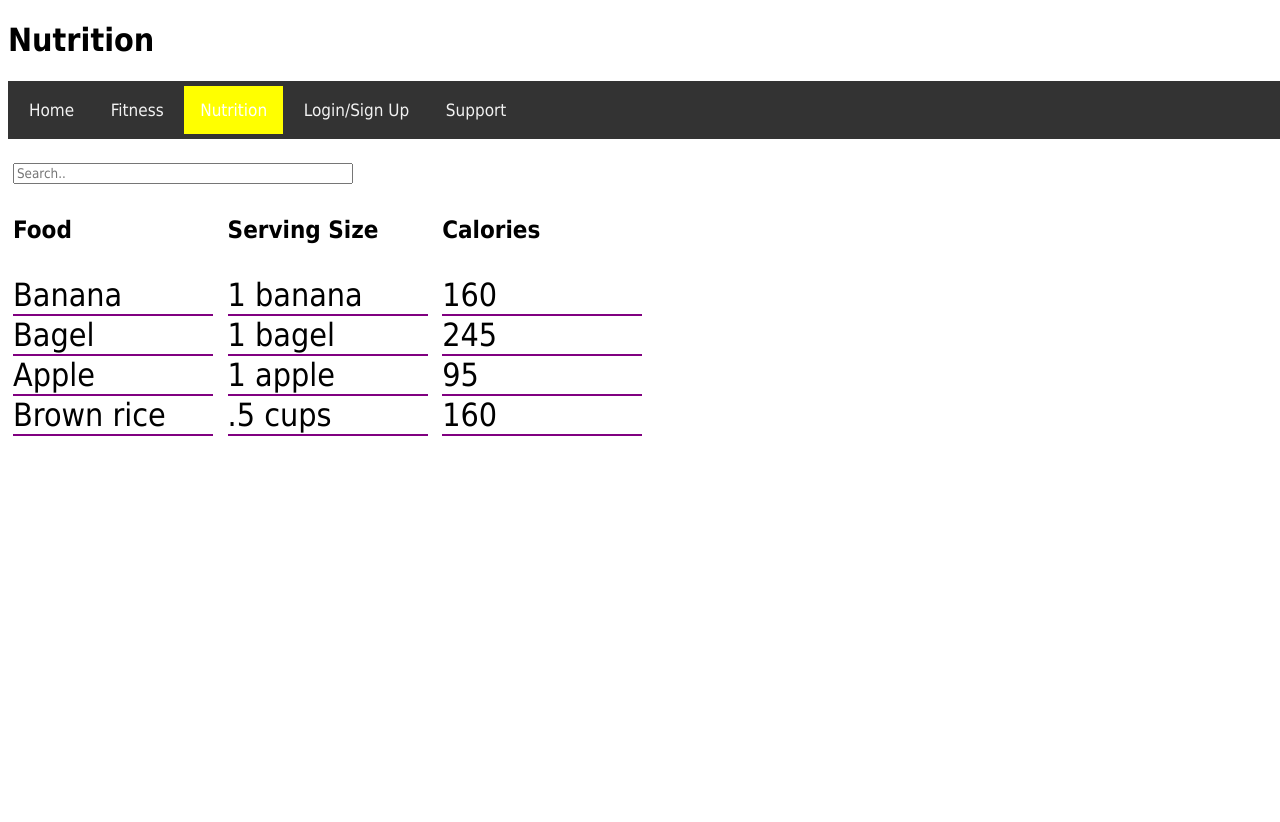
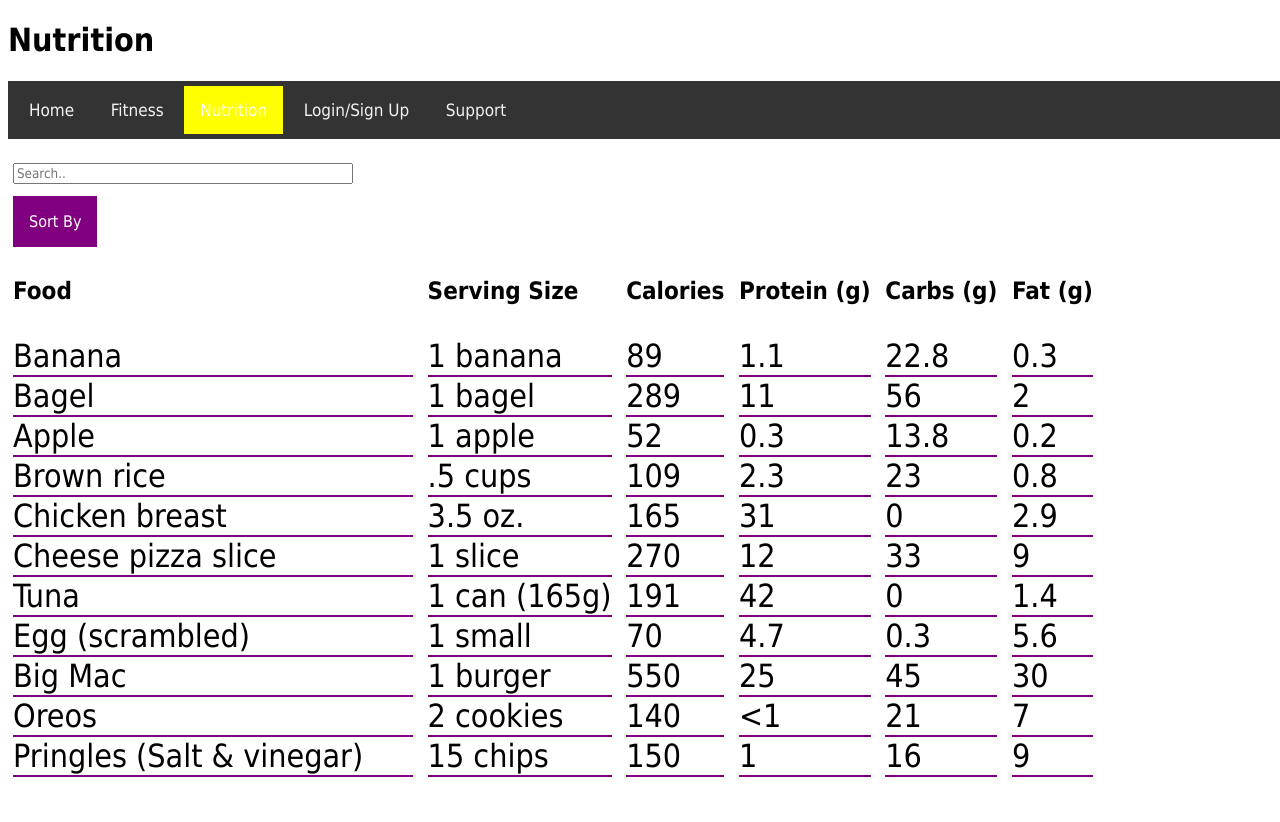
Before and after one commit to Konami-Fitness/project, a PHP site: page /nutrition.html in a window 1280 px wide. Before the commit the page ends 436 px from the top, so only its background shows below. Run offline with PHP 8.4, Linux system fonts and the light colour scheme.

Commit message:
Add files via upload

```diff
--- a/nutrition.css
+++ b/nutrition.css
@@ -1,8 +1,15 @@
 div {
 	display: inline-block;
-	width: 200px;
 	padding: 5px;
 	position: relative;
+}
+
+.numbercol {
+	width: 60px;
+}
+
+#foodname {
+	width: 400px;
 }
 
 ul {
@@ -12,8 +19,48 @@ ul {
 }
 
 ul li {
-/*	margin-top: .5em;
-	margin-bottom: .5em;*/
-/*	border-top: 1px solid purple;*/
 	border-bottom: 2px solid purple;
 }
+
+/* Dropdown Button */
+.dropbtn {
+  background-color: purple;
+  color: white;
+  padding: 16px;
+  font-size: 1em;
+  border: none;
+  margin-right:1000px;
+}
+
+/* The container <div> - needed to position the dropdown content */
+.dropdown {
+  position: relative;
+  display: inline-block;
+}
+
+/* Dropdown Content (Hidden by Default) */
+.dropdown-content {
+  display: none;
+  position: absolute;
+  background-color: #f1f1f1;
+  min-width: 160px;
+  box-shadow: 0px 8px 16px 0px rgba(0,0,0,0.2);
+  z-index: 1;
+}
+
+/* Links inside the dropdown */
+.dropdown-content a {
+  color: black;
+  padding: 12px 16px;
+  text-decoration: none;
+  display: block;
+}
+
+/* Change color of dropdown links on hover */
+.dropdown-content a:hover {background-color: #ddd;}
+
+/* Show the dropdown menu on hover */
+.dropdown:hover .dropdown-content {display: block;}
+
+/* Change the background color of the dropdown button when the dropdown content is shown */
+.dropdown:hover .dropbtn {background-color: yellow; color: purple;}
--- a/nutrition.html
+++ b/nutrition.html
@@ -17,13 +17,30 @@
     <div class="searchbar">
       <input type="text" placeholder="Search.." size="50">
     </div>
-    <div class="foodinfo">
+    <div class="dropdown">
+	  <button class="dropbtn">Sort By</button>
+	  <div class="dropdown-content">
+	    <a href="#">Name</a>
+	    <a href="#">Calories</a>
+	    <a href="#">Protein</a>
+	    <a href="#">Carbs</a>
+	    <a href="#">Fat</a>
+		</div>
+	</div>
+    <div class="foodinfo" id="foodname">
       <h2>Food</h2>
       <ul>
         <li>Banana</li>
         <li>Bagel</li>
         <li>Apple</li>
         <li>Brown rice</li>
+        <li>Chicken breast</li>
+        <li>Cheese pizza slice</li>
+        <li>Tuna</li>
+        <li>Egg (scrambled)</li>
+        <li>Big Mac</li>
+        <li>Oreos</li>
+        <li>Pringles (Salt & vinegar)</li>
       </ul>
     </div>
     <div class="foodinfo">
@@ -33,16 +50,78 @@
         <li>1 bagel</li>
         <li>1 apple</li>
         <li>.5 cups</li>
+        <li>3.5 oz.</li>
+        <li>1 slice</li>
+        <li>1 can (165g)</li>
+        <li>1 small</li>
+        <li>1 burger</li>
+        <li>2 cookies</li>
+        <li>15 chips</li>
       </ul>
     </div>
-    <div class="foodinfo">
+    <div class="foodinfo" class="numbercol">
       <h2>Calories</h2>
       <ul>
-        <li>160</li>
-        <li>245</li>
-        <li>95</li>
-        <li>160</li>
+        <li>89</li>
+        <li>289</li>
+        <li>52</li>
+        <li>109</li>
+        <li>165</li>
+        <li>270</li>
+        <li>191</li>
+        <li>70</li>
+        <li>550</li>
+        <li>140</li>
+        <li>150</li>
       </ul>
+    </div>
+    <div class="foodinfo" class="numbercol">
+    	<h2>Protein (g)</h2>
+    	<ul>
+    		<li>1.1</li>
+    		<li>11</li>
+    		<li>0.3</li>
+    		<li>2.3</li>
+    		<li>31</li>
+    		<li>12</li>
+    		<li>42</li>
+    		<li>4.7</li>
+    		<li>25</li>
+    		<li><1</li>
+    		<li>1</li>
+    	</ul>
+    </div>
+    <div class="foodinfo" class="numbercol">
+    	<h2>Carbs (g)</h2>
+    	<ul>
+    		<li>22.8</li>
+    		<li>56</li>
+    		<li>13.8</li>
+    		<li>23</li>
+    		<li>0</li>
+    		<li>33</li>
+    		<li>0</li>
+    		<li>0.3</li>
+    		<li>45</li>
+    		<li>21</li>
+    		<li>16</li>
+    	</ul>
+    </div>
+    <div class="foodinfo" class="numbercol">
+    	<h2>Fat (g)</h2>
+    	<ul>
+    		<li>0.3</li>
+    		<li>2</li>
+    		<li>0.2</li>
+    		<li>0.8</li>
+    		<li>2.9</li>
+    		<li>9</li>
+    		<li>1.4</li>
+    		<li>5.6</li>
+    		<li>30</li>
+    		<li>7</li>
+    		<li>9</li>
+    	</ul>
     </div>
   </body>
   <script src="nutrition.js"></script>
```
